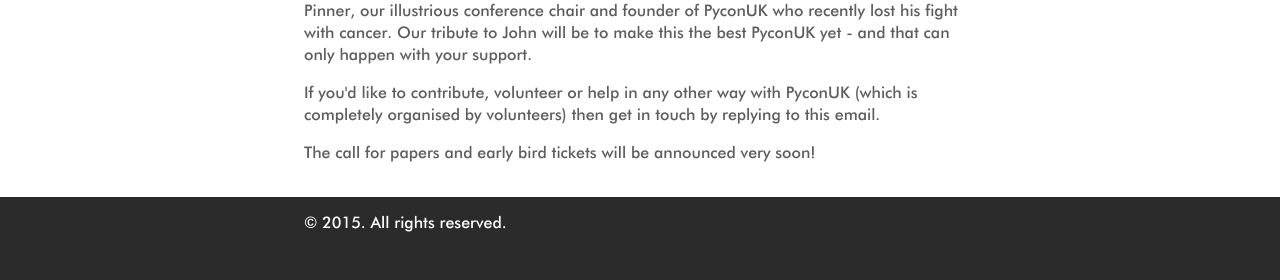
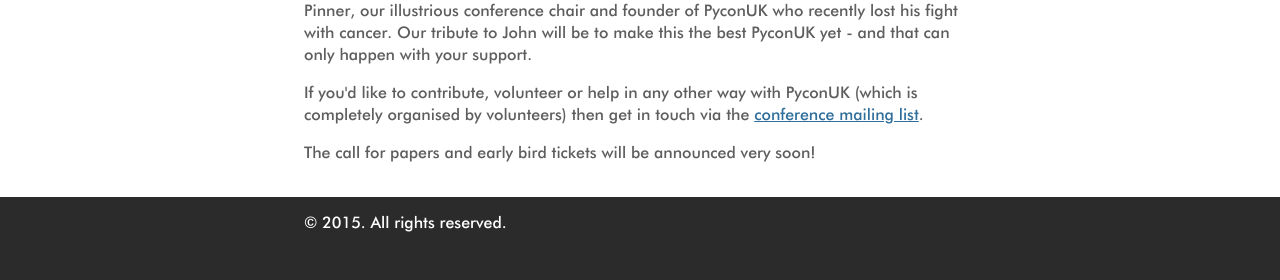
Before and after one commit to PyconUK/2015.pyconuk.org, a Jekyll site: the page built from index.html, in a window 1280 px wide. Shown: the part 1074-1354 px from the top of the page. Built offline with Jekyll 4.4.1, drawn with Linux system fonts in a browser that asks for light colours.

Commit message:
Change wording on index page

```diff
--- a/index.html
+++ b/index.html
@@ -47,7 +47,8 @@
 
                     <p>If you'd like to contribute, volunteer or help in any other way with
                     PyconUK (which is completely organised by volunteers) then get in
-                    touch by replying to this email.</p>
+                    touch via the <a href="https://mail.python.org/mailman/listinfo/pyconuk">
+                    conference mailing list</a>.</p>
 
                     <p>The call for papers and early bird tickets will be announced very soon!</p>
                 </div>
```
